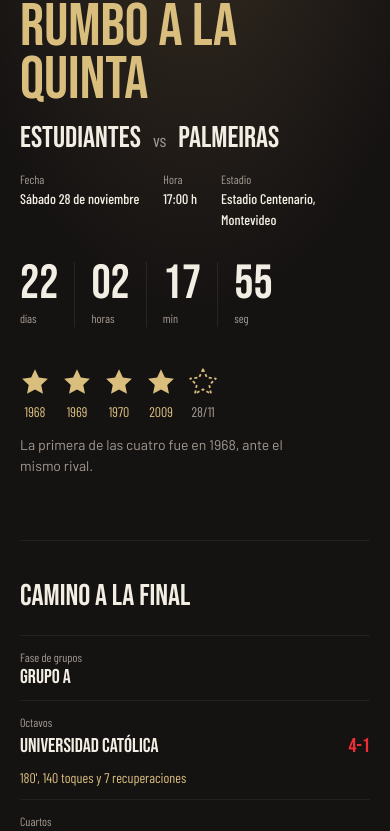
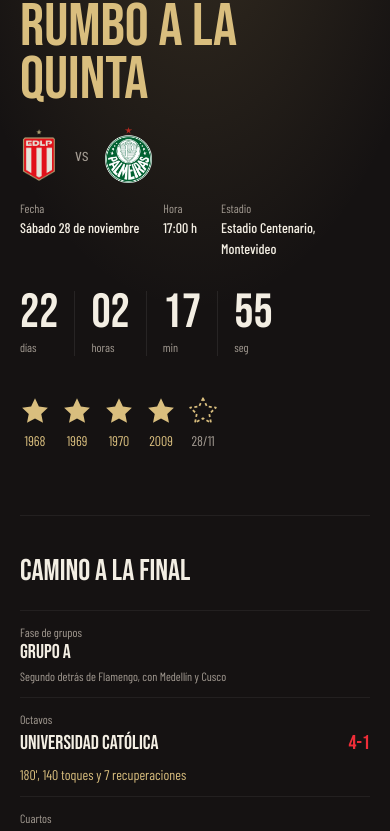
Before and after one commit to mgunsett/keki-piovi, a React (Vite) app: page / in a window 390 px wide. Shown: the part 1370-2201 px from the top of the page. Built offline with nearby package versions, Linux system fonts and the light colour scheme; no server answers.

Commit message:
update stats

```diff
--- a/src/components/Libertadores/LibertadoresSection.jsx
+++ b/src/components/Libertadores/LibertadoresSection.jsx
@@ -127,14 +127,12 @@ export default function LibertadoresSection() {
               Rumbo a la quinta
             </Text>
 
-            <Flex align="baseline" gap={3} mt={{ base: 4, lg: 6 }} flexWrap="wrap">
-              <Text fontFamily="heading" fontSize={{ base: '3xl', lg: '4xl' }} color="brand.bone" lineHeight={1}>
-                Estudiantes
-              </Text>
+            <Flex align="center" gap={{ base: 4, lg: 5 }} mt={{ base: 5, lg: 7 }}>
+              <Image src={L.final.shields.home} alt="Estudiantes"
+                     h={{ base: '56px', lg: '72px' }} w="auto" objectFit="contain" draggable={false} />
               <Text fontFamily="mono" fontSize="lg" color="brand.gray">vs</Text>
-              <Text fontFamily="heading" fontSize={{ base: '3xl', lg: '4xl' }} color="brand.bone" lineHeight={1}>
-                {L.final.rival}
-              </Text>
+              <Image src={L.final.shields.rival} alt={L.final.rival}
+                     h={{ base: '56px', lg: '72px' }} w="auto" objectFit="contain" draggable={false} />
             </Flex>
 
             <Grid as="dl" templateColumns="repeat(3, auto)" justifyContent="start" columnGap={{ base: 6, lg: 10 }} rowGap={1} mt={4}>
@@ -188,9 +186,7 @@ export default function LibertadoresSection() {
                   <Text fontFamily="mono" fontSize="sm" color="brand.gray">28/11</Text>
                 </Flex>
               </Flex>
-              <Text fontFamily="body" fontSize="sm" color="brand.gray" mt={3} maxW="38ch">
-                {L.history}
-              </Text>
+
             </Box>
           </Box>
         </Grid>
@@ -217,7 +213,9 @@ export default function LibertadoresSection() {
                     <Text fontFamily="heading" fontSize="4xl" lineHeight={1} color={p.highlight ? GOLD : 'brand.amber'}
                           display={{ base: 'none', md: 'block' }} mt={1}>{p.score}</Text>
                   )}
-
+                  {p.detail && (
+                    <Text fontFamily="mono" fontSize="xs" color="brand.gray" mt={1}>{p.detail}</Text>
+                  )}
                   {p.keki && (
                     <Text fontFamily="mono" fontSize="sm" color={GOLD} mt={2} lineHeight={1.3}>
                       {p.keki}
@@ -233,7 +231,7 @@ export default function LibertadoresSection() {
             borderTop={{ base: '1px solid', lg: 'none' }} borderLeft={{ base: 'none', lg: '1px solid' }}
             borderColor="whiteAlpha.200"
           >
-            <Text as="h3" fontFamily="heading" fontSize="3xl" color="brand.bone" lineHeight={1}>Keki en la copa</Text>
+            <Text as="h3" fontFamily="heading" fontSize="3xl" color="brand.bone" lineHeight={1}>Partidos en Copa</Text>
             <Grid as="ul" listStyleType="none" templateColumns="repeat(3, 1fr)" gap={4} mt={6}>
               {L.playerStats.map((s) => (
                 <Box as="li" key={s.label}>
--- a/src/components/Stats/StatsSection.jsx
+++ b/src/components/Stats/StatsSection.jsx
@@ -1,8 +1,3 @@
-// ─────────────────────────────────────────────────────────────
-// Estadísticas — "Ficha de scouting"
-// Ficha del jugador, zona de influencia en la cancha, última temporada,
-// atributos en bloques y trayectoria con clubes colapsables.
-// ─────────────────────────────────────────────────────────────
 import { useRef, useState } from 'react'
 import { Box, Flex, Grid, Text, Image, Collapse } from '@chakra-ui/react'
 import { useInView, useReducedMotion } from 'framer-motion'
@@ -79,7 +74,12 @@ function PitchCard() {
         <CardTitle>Zona de influencia</CardTitle>
         <Label>Ataca hacia arriba</Label>
       </Flex>
-      <Box ref={ref} mx="auto" mt={5} w="100%" maxW={{ base: '260px', md: '330px' }} sx={{ aspectRatio: '68 / 105' }}>
+      {/* En md+ la cancha se dimensiona por alto (atado al viewport) y el ancho sale de la proporción */}
+      <Box ref={ref} mx="auto" mt={5}
+           w={{ base: '100%', md: 'auto' }}
+           h={{ base: 'auto', md: 'clamp(300px, calc(100svh - 300px), 440px)' }}
+           maxW={{ base: '260px', md: '100%' }}
+           sx={{ aspectRatio: '68 / 105' }}>
         <Box as="svg" viewBox="0 0 68 105" w="100%" h="100%" display="block" role="img"
              aria-label="Cancha con la zona de influencia de Keki: el círculo central y el carril interior derecho, de área a área.">
           <defs>
@@ -106,9 +106,9 @@ function PitchCard() {
           </g>
           {/* Único momento animado de la sección: la zona aparece al entrar en pantalla */}
           <g style={{ opacity: show ? 1 : 0, transition: reduce ? 'none' : 'opacity 1.1s cubic-bezier(0.23, 1, 0.32, 1) .15s' }}>
-            <ellipse cx="36" cy="58" rx="15" ry="19" fill="url(#pitch-heat)" />
+            <ellipse cx="35" cy="55" rx="21" ry="22" fill="url(#pitch-heat)" />
             <ellipse cx="44" cy="40" rx="11" ry="12" fill="url(#pitch-heat-2)" />
-            <ellipse cx="28" cy="74" rx="10" ry="10" fill="url(#pitch-heat-2)" />
+            <ellipse cx="33" cy="74" rx="15" ry="10" fill="url(#pitch-heat-2)" />
           </g>
           <circle cx="36" cy="57" r="3.2" fill="#EF2D38" stroke="#151212" strokeWidth=".8" />
           <text x="36" y="58.3" textAnchor="middle" fontFamily="'Bebas Neue', sans-serif" fontSize="3.6" fill="#F3EEE3">
@@ -124,9 +124,6 @@ function PitchCard() {
           </Flex>
         ))}
       </Flex>
-      <Label textAlign="center" mt={2} color="rgba(163,155,146,.75)">
-        Mapa orientativo según su posición, no un mapa de calor de partido.
-      </Label>
     </Flex>
   )
 }
@@ -347,16 +344,14 @@ export default function StatsSection() {
         <Flex ref={titleRef} justify="space-between" align="flex-end" gap={6} flexWrap="wrap">
           <Box>
             <Text fontFamily="mono" fontSize="10px" color="brand.bone" textTransform="uppercase" letterSpacing="widest">
-              Temporada 2025 / 2026
+              Temporadas
             </Text>
             <Text as="h2" id="stats-title" fontFamily="heading" fontSize={{ base: '6xl', lg: '8xl' }} lineHeight={0.88}
                   color="brand.amber" mt={1}>
               Estadísticas
             </Text>
           </Box>
-          <Text fontSize="md" color="brand.gray" maxW="44ch" lineHeight={1.55}>
-            Volante central de recuperación y primer pase. Así se lee su juego, su temporada y el camino que lo trajo a Estudiantes.
-          </Text>
+
         </Flex>
 
         {/* Hoja: las líneas internas salen del gap de 1px sobre el fondo de la grilla */}
--- a/src/data/libertadoresData.js
+++ b/src/data/libertadoresData.js
@@ -4,6 +4,8 @@ import quite from '@assets/libertadores/quite-maracana.webp'
 import grito from '@assets/libertadores/grito.webp'
 import festejo from '@assets/libertadores/festejo-maracana.webp'
 import remate from '@assets/libertadores/remate-maracana.webp'
+import escudoEstudiantes from '@assets/escudos/escudo_estudiantes.webp'
+import escudoPalmeiras from '@assets/escudos/escudo_palmeiras.webp'
 
 export const libertadores = {
   edition: 2026,
@@ -16,6 +18,7 @@ export const libertadores = {
     stadium: 'Estadio Centenario',
     city: 'Montevideo',
     rival: 'Palmeiras',
+    shields: { home: escudoEstudiantes, rival: escudoPalmeiras },
     format: 'Partido único',
   },
 
@@ -36,21 +39,18 @@ export const libertadores = {
     {
       stage: 'Octavos',
       rival: 'Universidad Católica',
-      detail: '1-1 en La Plata y 3-0 en Santiago',
       score: '4-1',
       keki: "180', 140 toques y 7 recuperaciones",
     },
     {
       stage: 'Cuartos',
       rival: 'Corinthians',
-      detail: '1-1 en La Plata y 1-0 en São Paulo',
       score: '2-1',
       keki: "176', 98 toques y 10 recuperaciones",
     },
     {
       stage: 'Semifinal',
       rival: 'Flamengo',
-      detail: 'Dos 0-0 y 3-2 en penales en el Maracaná',
       score: 'Pen. 3-2',
       keki: "180'; en la vuelta, 16 de 20 pases y 4 recuperaciones",
       highlight: true,
@@ -60,14 +60,10 @@ export const libertadores = {
   // La noche del Maracaná (22/10/2026)
   maracana: {
     title: 'La noche del Maracaná',
-    summary:
-      'Cuarenta minutos con diez y una definición por penales en el estadio del campeón vigente. Estudiantes ganó 3-2 y volvió a una final 17 años después.',
+
   },
 
-  // Stats de Keki en la eliminación directa (octavos, cuartos y semis).
-  // Fuente: placas de estadísticas por serie (U. Católica, Corinthians) y
-  // datos del partido de vuelta en el Maracaná. Sin datos de fase de grupos
-  // ni de la ida ante Flamengo, por eso no se muestran totales de toques/recuperaciones.
+
   playerStats: [
     { value: '6/6', label: 'Partidos de eliminación jugados' },
     { value: "536'", label: 'Minutos en eliminación directa' },
--- a/src/data/playerData.js
+++ b/src/data/playerData.js
@@ -81,9 +81,9 @@ export const playerData = {
 
   stats: [
     { label: 'Velocidad', value: 85 },
-    { label: 'Pases', value: 69 },
+    { label: 'Pases', value: 88 },
     { label: 'Regate', value: 87 },
-    { label: 'Juego Aéreo', value: 75 },
+    { label: 'Recuperos', value: 89 },
     { label: 'Presión Alta', value: 90 },
     { label: 'Visión de Juego', value: 86 },
   ],
```
Also changed, not shown: assets/escudos/escudo_palmeiras.webp (added).
